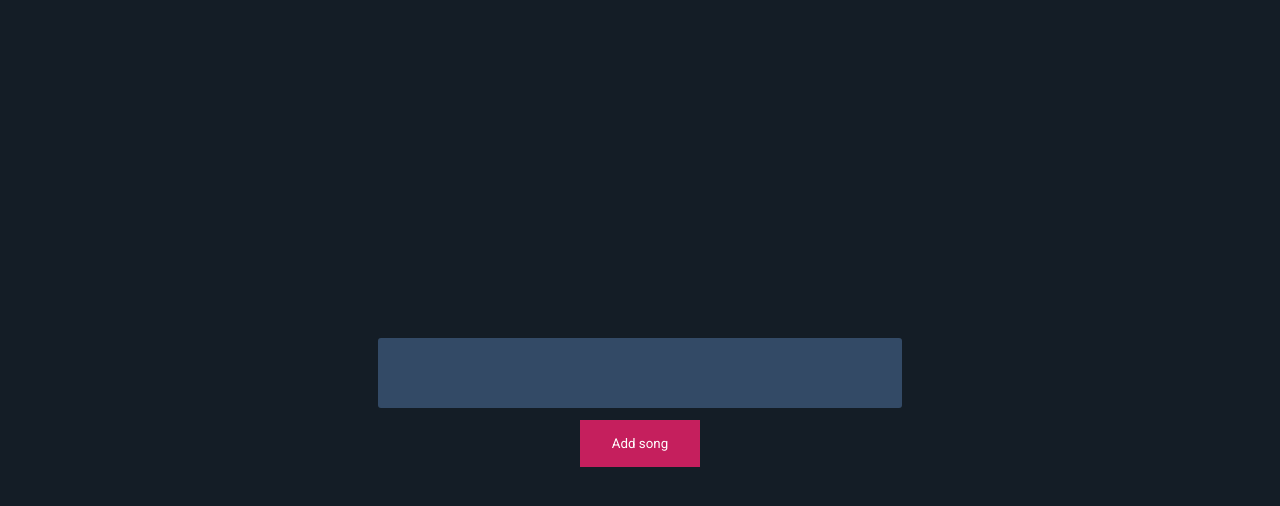
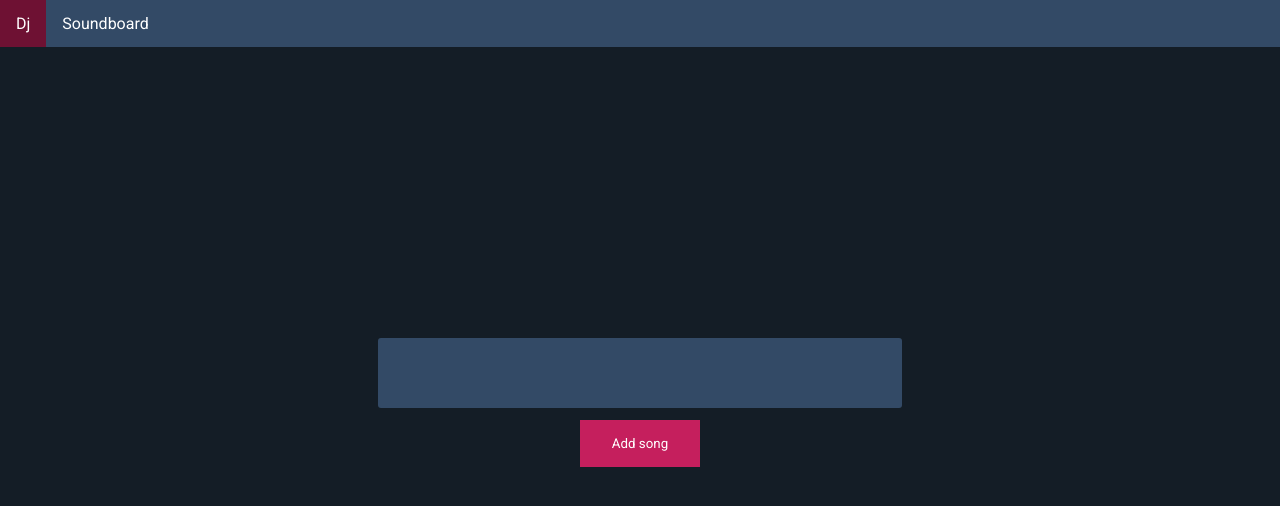
Before and after one commit to JaroslawPokropinski/discord-dj, a Vue app in the folder vue-front/: page / in a window 1280 px wide. Shown: the top 506 px of the page. Built offline with nearby package versions, Linux system fonts and the light colour scheme; the HTML template or start-up script is replaced by a standard one.

Commit message:
Navbar style

```diff
--- a/vue-front/src/App.vue
+++ b/vue-front/src/App.vue
@@ -1,12 +1,17 @@
 <template>
   <div id="app">
+    <navbar class="navbar"/>
     <router-view />
   </div>
 </template>
 
 <script>
+import Navbar from './components/Navbar'
 export default {
-  name: 'app'
+  name: 'app',
+  components: {
+    'navbar': Navbar
+  }
 }
 </script>
 
@@ -30,4 +35,10 @@ html, body {
   flex-direction: column;
   background-color: #141d26;
 }
+.navbar {
+  overflow: hidden;
+  position: fixed;
+  top: 0;
+  width: 100%;
+}
 </style>
--- /dev/null
+++ b/vue-front/src/components/Navbar.vue
@@ -0,0 +1,47 @@
+<template>
+<ul class="navbar">
+  <li class="navbar-member selected"><a href="#">Dj</a></li>
+  <li class="navbar-member"><a href="#">Soundboard</a></li>
+</ul>
+</template>
+
+<script>
+export default {
+  name: 'navbar'
+}
+</script>
+
+<style>
+.navbar {
+  list-style-type: none;
+  margin: 0;
+  padding: 0;
+  overflow: hidden;
+  background-color: #334a66;
+}
+
+.navbar-member {
+  float: left;
+}
+
+.navbar-member a {
+  display: block;
+  color: white;
+  text-align: center;
+  padding: 14px 16px;
+  text-decoration: none;
+}
+
+/* Change the link color to #111 (black) on hover */
+.navbar-member a:hover {
+  background-color: #141d26;
+}
+
+.selected {
+ background-color: #c51f5d;
+}
+
+.selected a:hover {
+ background-color: #6e1133;
+}
+</style>
```
Also changed, not shown: vue-front/src/components/AddSong.vue (indentation only).
